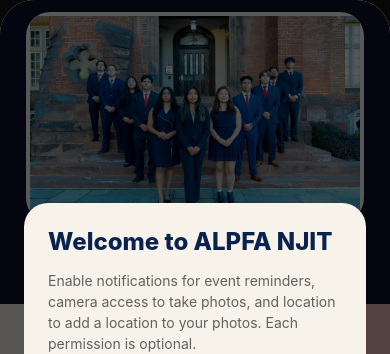
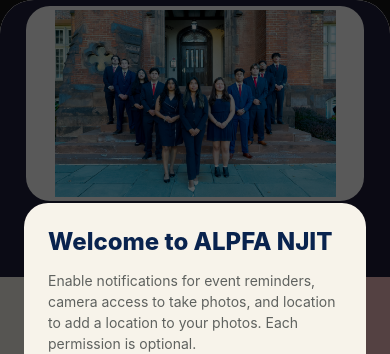
Before and after one commit to AnabhayanA/alpfa-njit-app, a React Native app: screen /About in a window 390 px wide. Shown: the top 354 px of the page. Built offline with nearby package versions, Linux system fonts and the light colour scheme; no server answers.

Commit message:
Refine About hero photo and navy weight

```diff
--- a/screens/AboutScreen.tsx
+++ b/screens/AboutScreen.tsx
@@ -83,12 +83,12 @@
         onScroll={handleScroll}
         scrollEventThrottle={16}
       >
-        <View style={[styles.hero, { paddingTop: insets.top + (responsive.isSmallPhone ? 8 : 12), paddingBottom: responsive.isSmallPhone ? 14 : 18, marginHorizontal: -responsive.horizontalPadding, paddingHorizontal: responsive.horizontalPadding + 10 }]}>
-          <View style={[styles.heroImageFrame, { height: responsive.isSmallPhone ? 190 : 210, borderRadius: responsive.isSmallPhone ? 20 : 24 }]}>
+        <View style={[styles.hero, { paddingTop: insets.top + (responsive.isSmallPhone ? 4 : 6), paddingBottom: responsive.isSmallPhone ? 10 : 12, marginHorizontal: -responsive.horizontalPadding, paddingHorizontal: responsive.horizontalPadding + 10 }]}>
+          <View style={[styles.heroImageFrame, { height: responsive.isSmallPhone ? 180 : 195, borderRadius: responsive.isSmallPhone ? 20 : 24 }]}>
             <Image
               source={require('../assets/images/Alpfa-Eboard Group-pic.jpg')}
               style={styles.heroImage}
-              resizeMode="cover"
+              resizeMode="contain"
               accessibilityLabel="ALPFA NJIT executive board group photo"
             />
           </View>
@@ -297,7 +297,7 @@
     paddingBottom: 40,
   },
   hero: {
-    backgroundColor: '#0F102E',
+    backgroundColor: 'rgba(15,16,46,0.92)',
     alignItems: 'center',
     paddingHorizontal: 20,
   },
```
